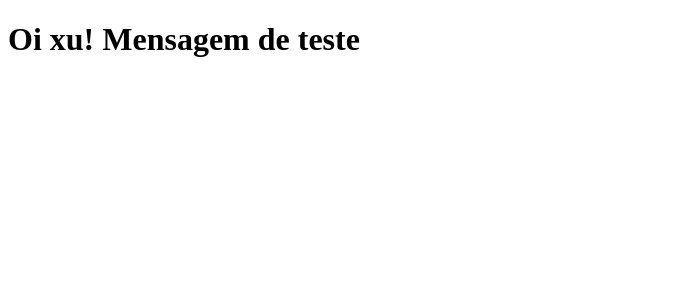
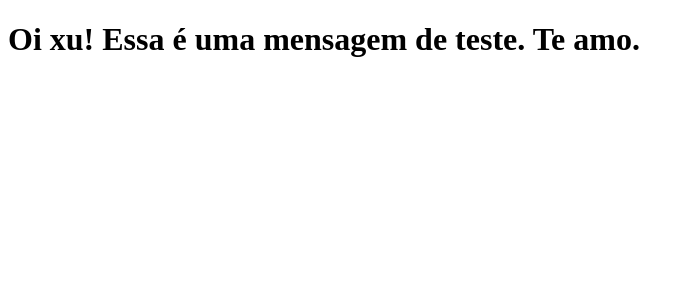
Before and after one commit to lhgms/clone-tabnews, a Next.js app: page / in a window 1280 px wide. Shown: the top 300 px of the page, without its empty margins (0-693 px from the left). Built offline with nearby package versions, Linux system fonts and the light colour scheme.

Commit message:
Mudança na frase

```diff
--- a/pages/index.js
+++ b/pages/index.js
@@ -1,5 +1,5 @@
 function Home() {
-    return<h1>Oi xu! Mensagem de teste</h1>
+    return<h1>Oi xu! Essa é uma mensagem de teste. Te amo.</h1>
 }
 
 export default Home;
```
